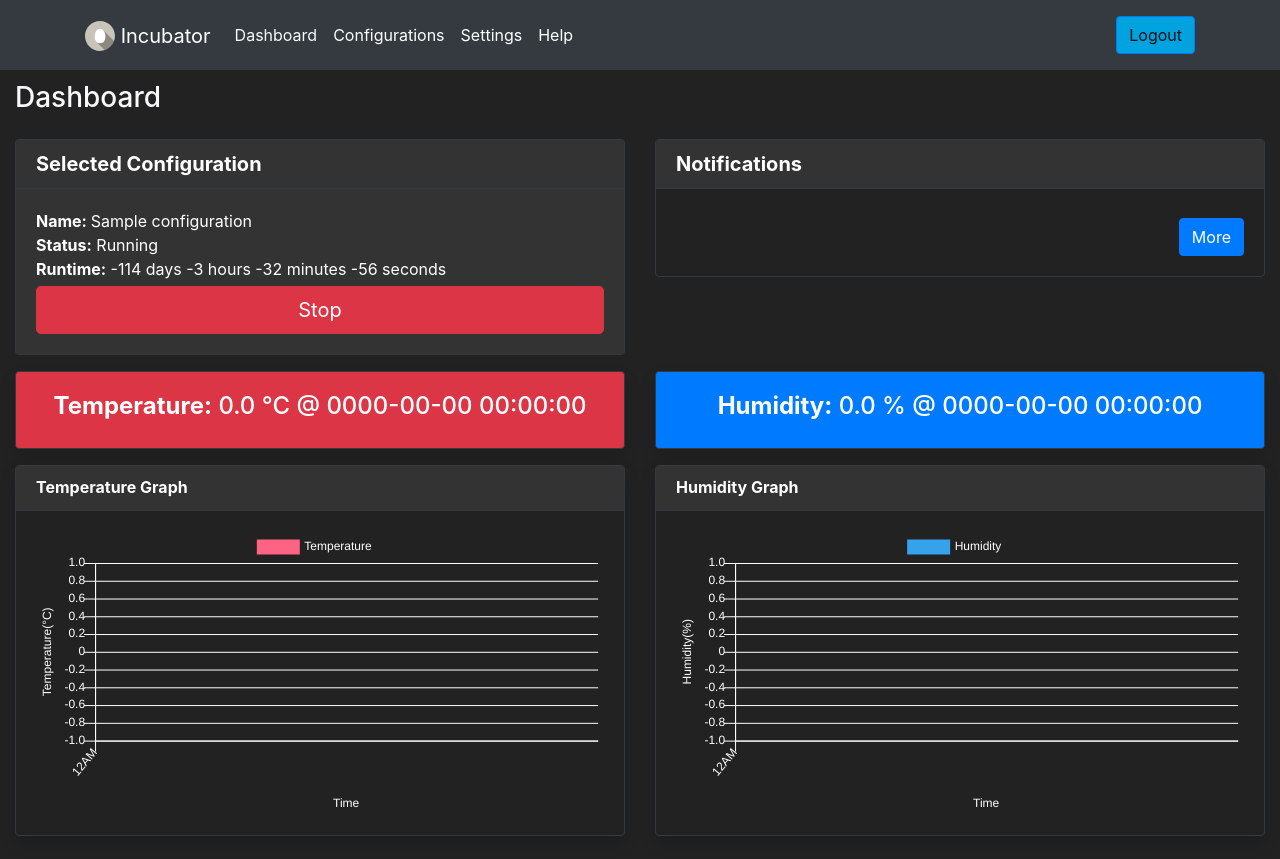
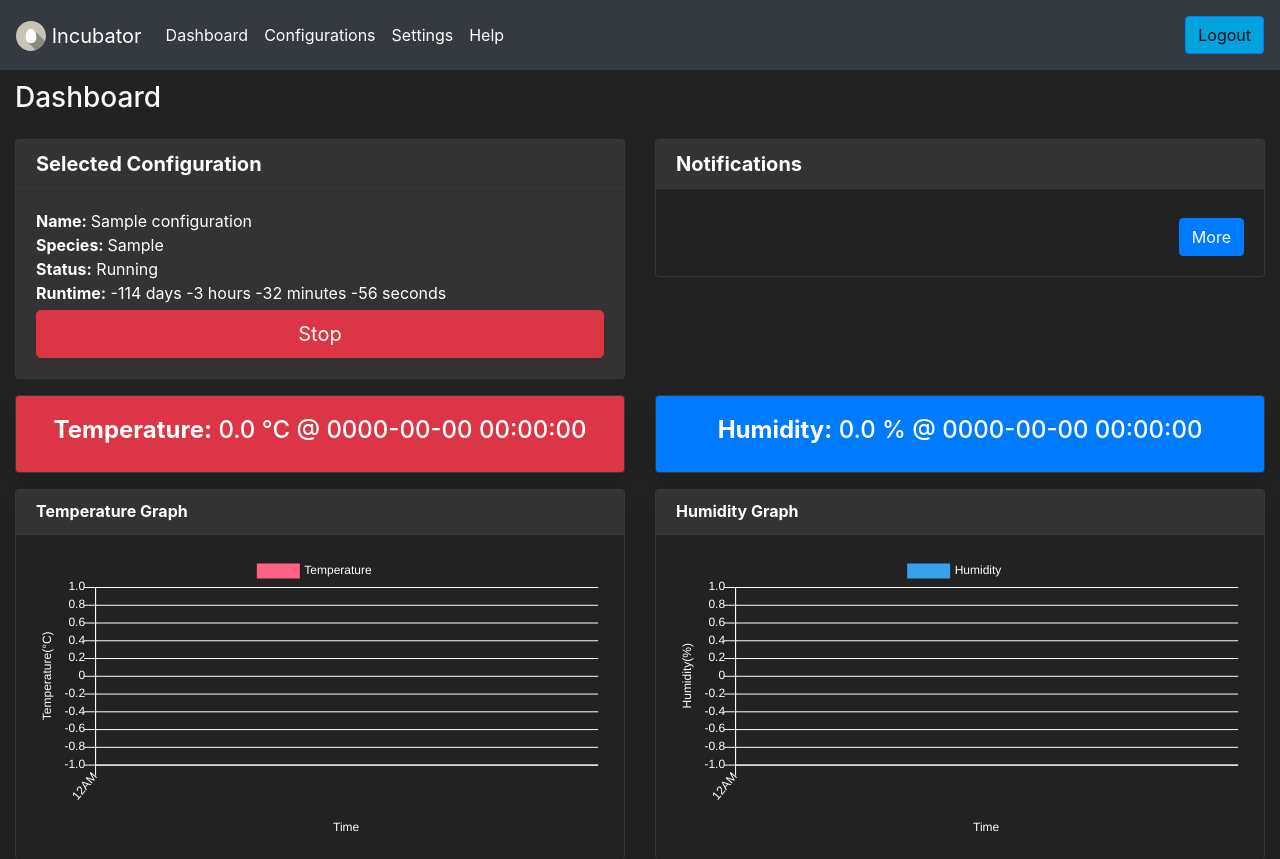
Before and after one commit to greenedy/Capstone-Smart-Incubator, a Flask app: page /testDashboard in a window 1280 px wide. Shown: the top 859 px of the page. Before the commit the page ends 836 px from the top, so only its background shows below. Run offline with Flask 2, Linux system fonts and the light colour scheme; tables that the repository leaves empty hold one stand-in row (values such as "Sample post"); data that the repository does not hold is empty; some libraries are stand-ins or nearby versions.

Commit message:
- Fixed UIs bugs

```diff
--- a/templates/testDashboard.html
+++ b/templates/testDashboard.html
@@ -22,9 +22,8 @@
 </head>
 
 <body id="page-top" style="background-color: #222222;">
-    <div>
+
         <nav class="navbar navbar-light navbar-expand-md bg-dark navigation-clean-button">
-            <div class="container">
                 <div>
                     <span class="navbar-brand" href="#" style="color: rgb(255,255,255);">
                         <img src="/static/image/egg-icon.svg" width="30" height="30" class="" alt="">
@@ -43,7 +42,7 @@
                         <li class="nav-item" role="presentation"><a class="nav-link" href="#" style="color: #ffffff;">Help</a></li>
                     </ul><span class="navbar-text actions"> <a class="btn btn-primary action-button" role="button" href="#" style="background-color: #00a3dd;">Logout</a></span>
                 </div>
-     </div>
+
     </nav>
     </div>
     <div class="modal fade text-break border-dark" id="stopConfigurationModal" role="dialog" tabindex="-1">
@@ -107,8 +106,11 @@
                                     <div class="row">
                                         <div class="col" style="margin-bottom: 5px;">
                                             <div class="row align-items-center no-gutters">
-                                                <div class="col">
+                                                <div class="col col-12">
                                                     <div><strong class="text-white">Name: </strong><span class="text-white">{{selectedconfig[1]}}</span></div>
+                                                </div>
+                                                <div class="col col-12">
+                                                    <div><strong class="text-white">Species: </strong><span class="text-white">{{selectedconfig[2]}}</span></div>
                                                 </div>
                                             </div>
                                             <div class="row align-items-center no-gutters">
@@ -172,13 +174,13 @@
                                                 {% if item[5]== 'error' %}
                                                 <a href="#" class="list-group-item list-group-item-action list-group-item-danger">
                                                    <div class="row">
-                                                       <div class="col col-sm-10 col-md-11 col-lg-11 col-xl-11">
+                                                       <div class="col col-sm-10 col-md-10 col-lg-11 col-xl-11">
                                                             <div class="row">
                                                                <div class="col col-sm-12 col-md-7 col-lg-7 col-xl-7" style="white-space:normal;">
                                                                  Incubator temperature is 28.0 degrees C
                                                                </div>
-                                                                <div class="col col-sm-12 col-md-4 col-lg-4 col-xl-4 ">
-                                                                    <p><small>@2019-09-16 23:04:25</small></p>
+                                                                <div class="col col-sm-12 col-md-4 col-lg-4 col-xl-4 text-center" style="white-space:normal;">
+                                                                    <p><small>@ 2019-09-16 23:04:25</small></p>
                                                                 </div>
 
                                                             </div>
```
